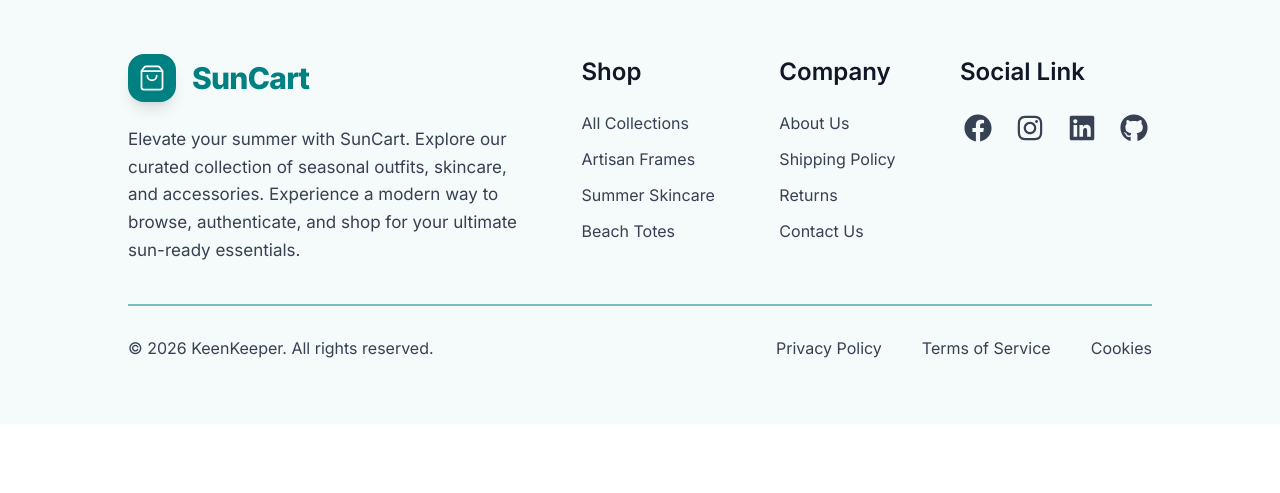
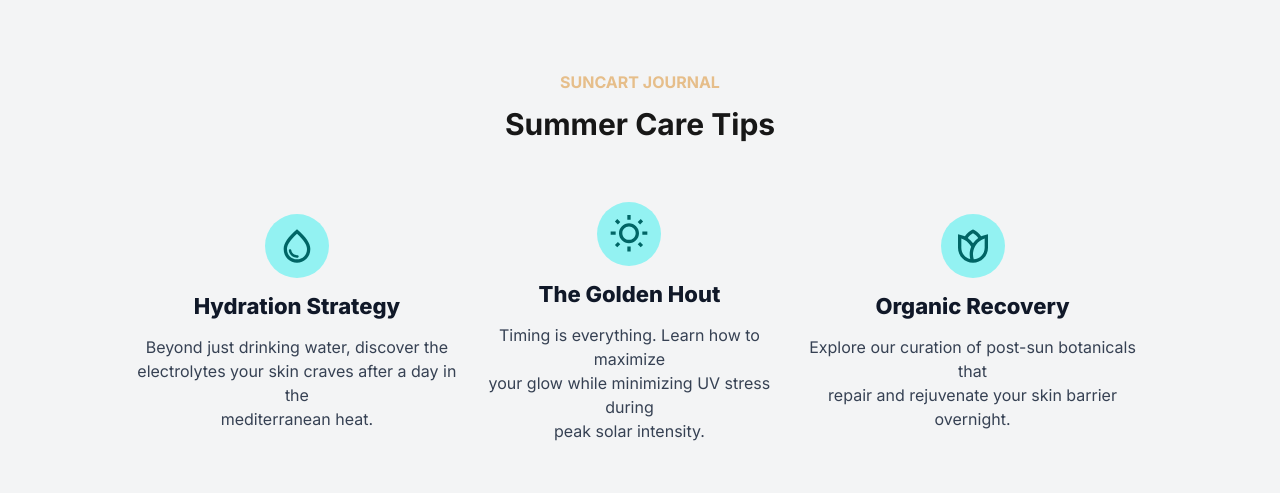
Before and after one commit to Abid-Hossain-Sifat/Assignment8-SunCart, a Next.js app: page / in a window 1280 px wide. Shown: the part 616-1109 px from the top of the page. Before the commit the page ends 1040 px from the top, so only its background shows below. Built offline with nearby package versions, Linux system fonts and the light colour scheme.

Commit message:
Complete Care Section

```diff
--- /dev/null
+++ b/src/Components/Care.jsx
@@ -0,0 +1,59 @@
+import React from 'react'
+import { MdOutlineWaterDrop } from 'react-icons/md'
+import { MdOutlineWbSunny } from 'react-icons/md'
+import { RiFlowerLine } from 'react-icons/ri'
+
+
+const Care = () => {
+  return (
+    <div className='bg-[#f3f4f5]'>
+      <div className='max-w-[80%] mx-auto py-20'>
+        <div className='text-center'>
+            <p className='text-[#e6be8a] font-bold'>
+                SUNCART JOURNAL
+            </p>
+            <h3 className='text-3xl font-bold mt-3'>
+                Summer Care Tips
+            </h3>
+        </div>
+        <div className='flex justify-between items-center mt-15'>
+            <div className='flex flex-col justify-center items-center text-center space-y-3'>
+                <span className='p-3 bg-[#93f2f2] rounded-full'>
+                    <MdOutlineWaterDrop className='h-[40px] w-[40px] text-[#006565]'></MdOutlineWaterDrop>
+                </span>
+                <h1 className='font-extrabold text-[22px] text-gray-900'>
+                    Hydration Strategy
+                </h1>
+                <p className='text-gray-700'>
+                    Beyond just drinking water, discover the<br /> electrolytes your skin craves after a day in the<br /> mediterranean heat.
+                </p>
+            </div>
+            <div className='flex flex-col justify-center items-center text-center space-y-3'>
+                <span className='p-3 bg-[#93f2f2] rounded-full'>
+                    <MdOutlineWbSunny className='h-[40px] w-[40px] text-[#006565]'></MdOutlineWbSunny>
+                </span>
+                <h1 className='font-extrabold text-[22px] text-gray-900'>
+                    The Golden Hout
+                </h1>
+                <p className='text-gray-700'>
+                    Timing is everything. Learn how to maximize<br /> your glow while minimizing UV stress during<br /> peak solar intensity.
+                </p>
+            </div>
+            <div className='flex flex-col justify-center items-center text-center space-y-3'>
+                <span className='p-3 bg-[#93f2f2] rounded-full'>
+                    <RiFlowerLine className='h-[40px] w-[40px] text-[#006565]'></RiFlowerLine>
+                </span>
+                <h1 className='font-extrabold text-[22px] text-gray-900'>
+                    Organic Recovery
+                </h1>
+                <p className='text-gray-700'>
+                    Explore our curation of post-sun botanicals that<br /> repair and rejuvenate your skin barrier overnight.
+                </p>
+            </div>
+        </div>
+      </div>
+    </div>
+  )
+}
+
+export default Care
--- /dev/null
+++ b/src/Components/Products.jsx
@@ -0,0 +1,13 @@
+import React from 'react'
+
+const Products = async() => {
+    const res = await fetch ('https://assignment8-sun-cart.vercel.app/Data.json');
+    const products = await res.json();
+  return (
+    <div>
+
+    </div>
+  )
+}
+
+export default Products
--- a/src/app/page.js
+++ b/src/app/page.js
@@ -1,5 +1,6 @@
 import Navbar from "@/Components/Navbar";
 import Footer from "@/Components/Footer";
+import Care from "@/Components/Care";
 import Image from "next/image";
 import Banner from "@/Components/Banner";
 
@@ -8,6 +9,7 @@ export default function Home() {
     <div>
       <Navbar></Navbar>
       <Banner></Banner>
+      <Care></Care>
       <Footer></Footer>
     </div>
   );
```
